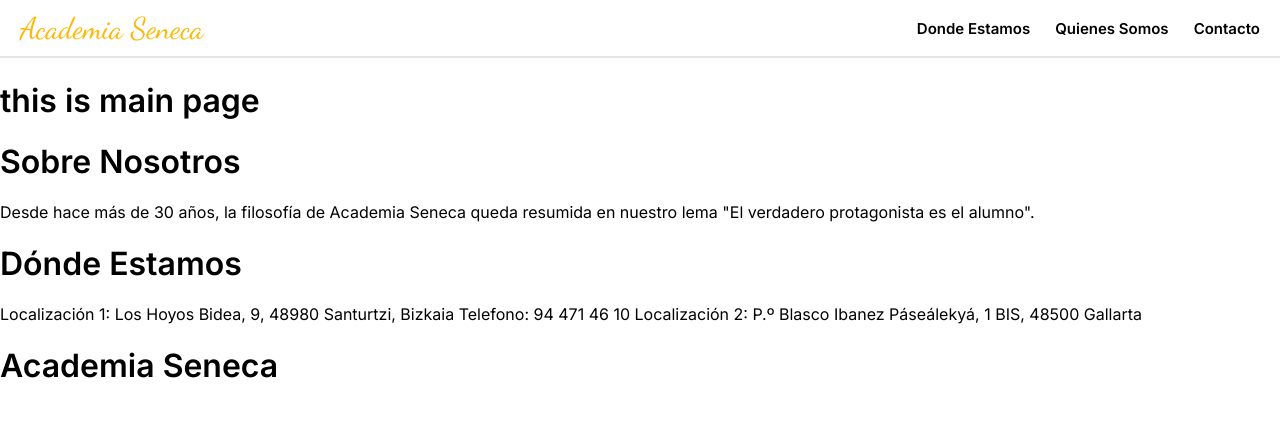
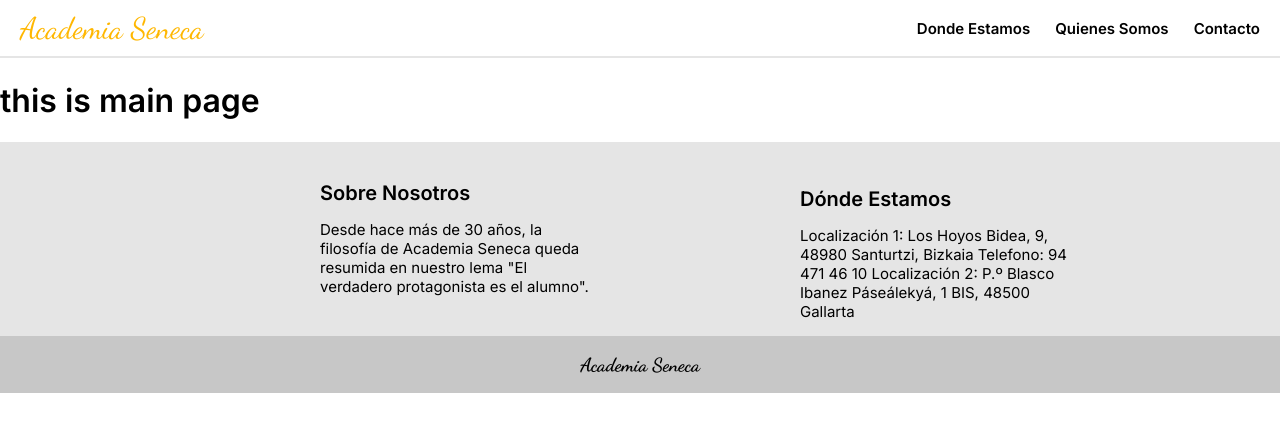
Before and after one commit to MikelGV/acadseneca, a Next.js app: page / in a window 1280 px wide. Shown: the top 432 px of the page. Built offline with nearby package versions, Linux system fonts and the light colour scheme.

Commit message:
footer css styling added

```diff
--- a/components/footer/footer.module.css
+++ b/components/footer/footer.module.css
@@ -0,0 +1,51 @@
+.footer {
+    height: 100px;
+}
+
+.footerWrapper {
+    background-color: #E5E5E5;
+    display: flex;
+    align-items: center;
+    justify-content: space-between;
+}
+
+.left {
+    flex: 1;
+    margin-left: 25vw;
+}
+
+.leftTitle {
+    font-size: 20px;
+}
+
+.leftText {
+    font-size: 15px;
+    width: 276px;
+}
+
+.right {
+    flex: 1;
+}
+
+.rightTitle {
+    font-size: 20px;
+    margin-top: 45px;
+}
+
+.rightText {
+    font-size: 15px;
+    width: 276px;
+}
+
+.miniFooter {
+    padding: 5px ;
+    background-color: #C7C7C7;
+    display: flex;
+    align-items: center;
+    justify-content: center;
+}
+
+.logo {
+    font-size: 19px;
+    font-family: 'Dancing Script', cursive;
+}
```
